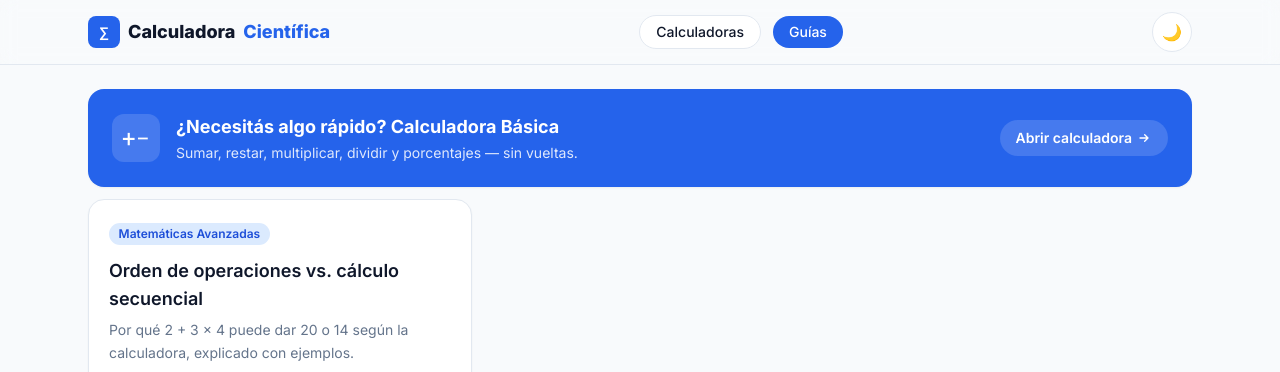
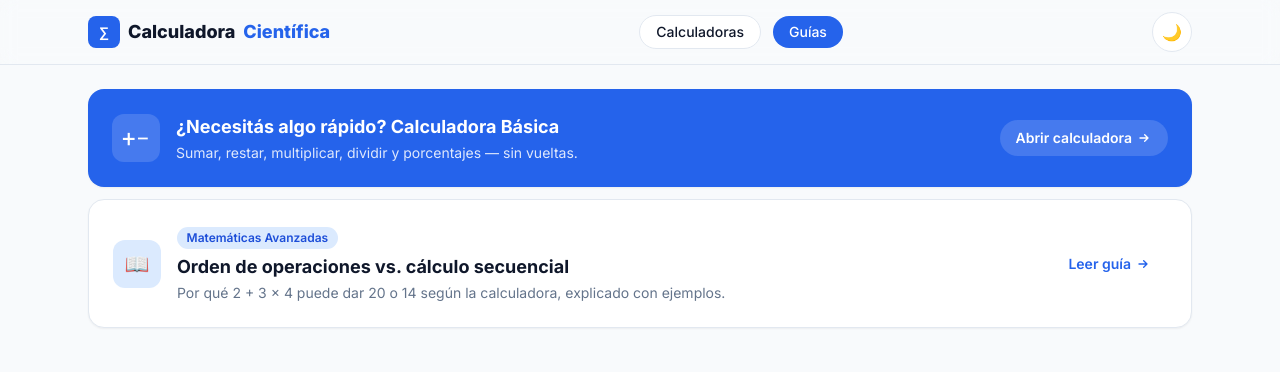
Before and after one commit to gamingultragg/calculadora-cientifica, a plain HTML site: page index.html in a window 1280 px wide. Shown: the top 372 px of the page. Drawn offline with nearby package versions, Linux system fonts and the light colour scheme.

Commit message:
Iguala el ancho de la tarjeta de guía al banner de Calculadora Básica
Cambia la tarjeta de layout vertical (badge/título/texto apilados) a
horizontal, igual que el banner de arriba: ícono + texto a la
izquierda, botón a la derecha, mismo ancho completo. Antes quedaba
angosta al lado de un banner full-width y se veía descompensado.

```diff
--- a/index.html
+++ b/index.html
@@ -115,11 +115,16 @@
     </a>
 
     <a href="/guias/orden-de-operaciones-vs-calculo-secuencial/"
-      class="mt-3 sm:max-w-sm surface block rounded-2xl p-5 shadow-sm hover:shadow-md hover:-translate-y-0.5 transition-all duration-150">
-      <span class="badge bg-blue-100 text-blue-700 dark:bg-blue-500/15 dark:text-blue-300">Matemáticas Avanzadas</span>
-      <h3 class="mt-3 font-display font-semibold text-lg text-[var(--color-text)]">Orden de operaciones vs. cálculo secuencial</h3>
-      <p class="mt-1.5 text-sm text-[var(--color-text-muted)] leading-relaxed">Por qué 2 + 3 × 4 puede dar 20 o 14 según la calculadora, explicado con ejemplos.</p>
-      <span class="mt-4 inline-flex items-center gap-1 text-sm font-semibold text-[var(--color-primary-link)]">
+      class="mt-3 flex flex-col sm:flex-row items-center justify-between gap-4 rounded-2xl p-5 sm:p-6 surface shadow-sm hover:shadow-md hover:-translate-y-0.5 transition-all duration-150">
+      <div class="flex items-center gap-4 text-center sm:text-left">
+        <span class="hidden sm:flex w-12 h-12 rounded-xl bg-blue-100 dark:bg-blue-500/15 items-center justify-center text-xl shrink-0">📖</span>
+        <div>
+          <span class="badge bg-blue-100 text-blue-700 dark:bg-blue-500/15 dark:text-blue-300">Matemáticas Avanzadas</span>
+          <p class="font-display font-bold text-lg text-[var(--color-text)] mt-1">Orden de operaciones vs. cálculo secuencial</p>
+          <p class="text-sm text-[var(--color-text-muted)] mt-0.5">Por qué 2 + 3 × 4 puede dar 20 o 14 según la calculadora, explicado con ejemplos.</p>
+        </div>
+      </div>
+      <span class="inline-flex items-center gap-1 text-sm font-semibold text-[var(--color-primary-link)] px-4 py-2 rounded-full whitespace-nowrap">
         Leer guía
         <svg class="w-4 h-4" fill="none" viewBox="0 0 24 24" stroke="currentColor" stroke-width="2"><path stroke-linecap="round" stroke-linejoin="round" d="M13 7l5 5m0 0l-5 5m5-5H6"/></svg>
       </span>
```
